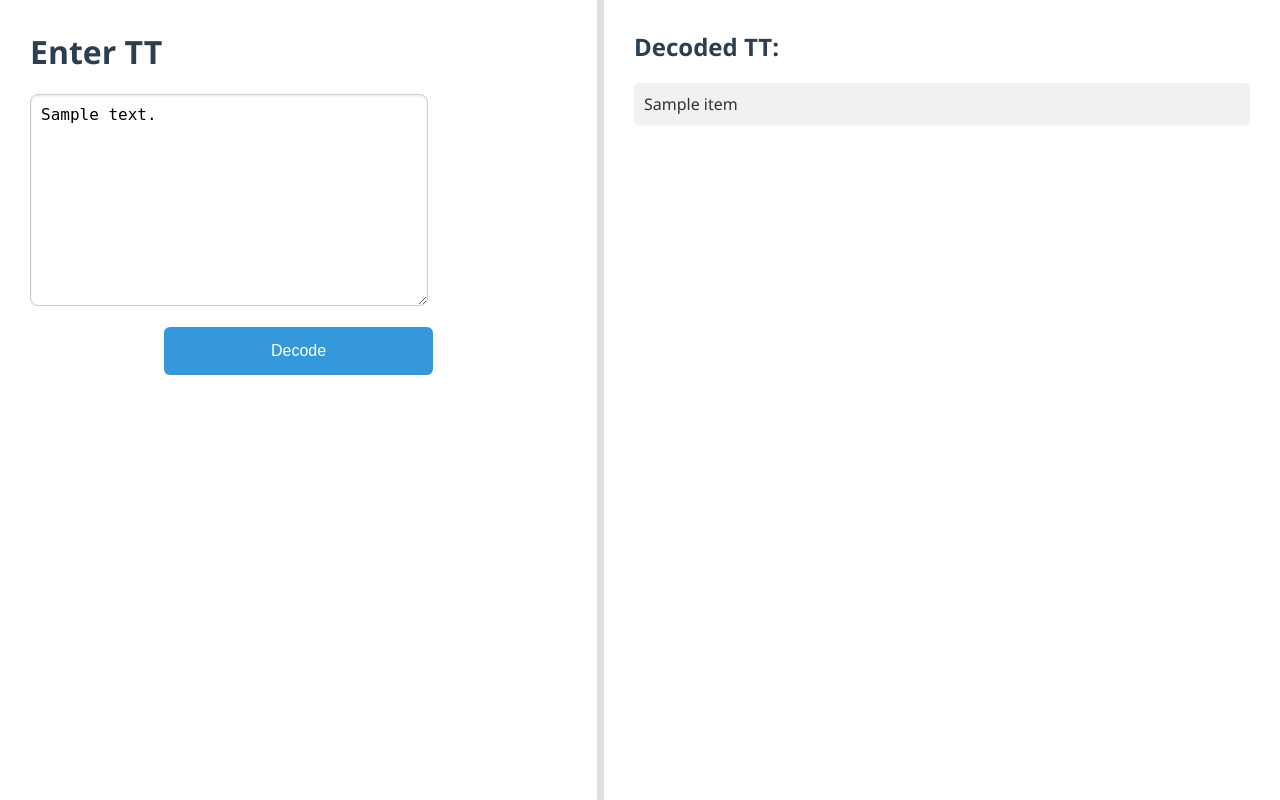
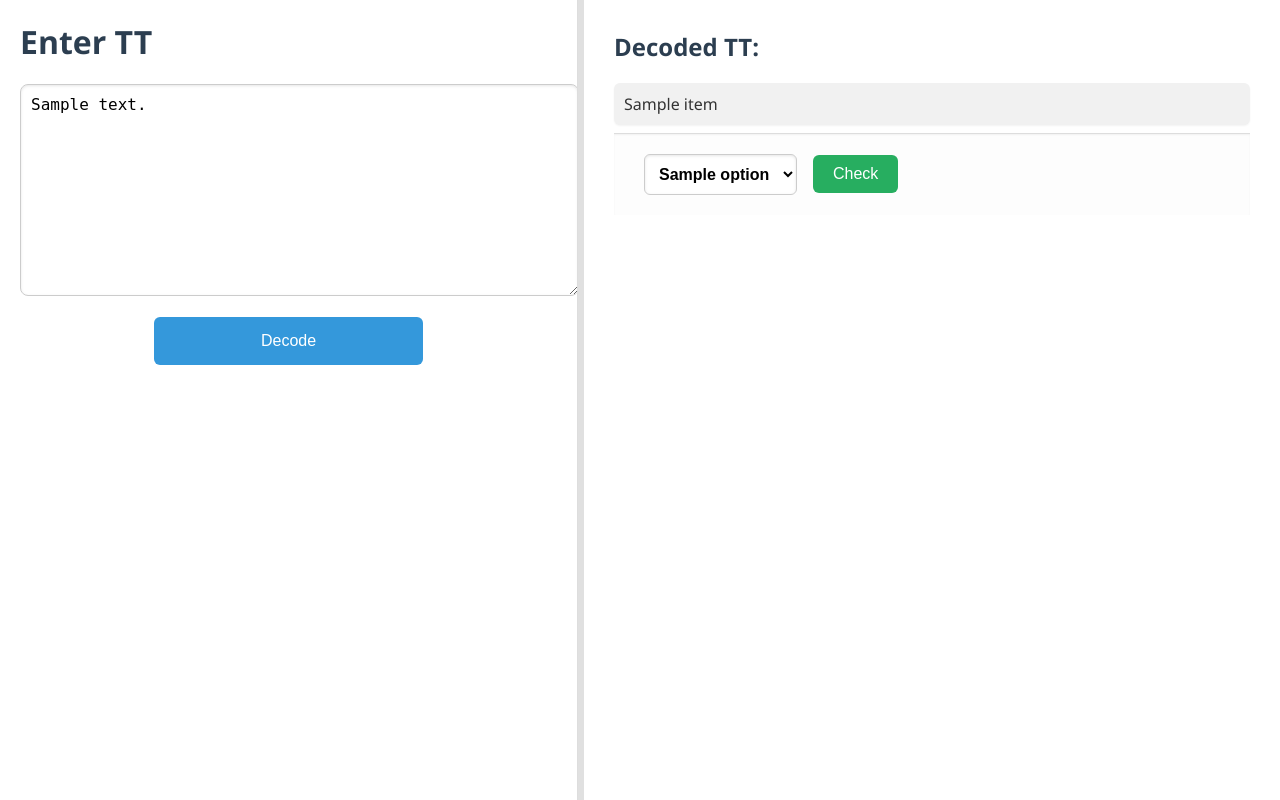
Before and after one commit to linkon-devin/fastapi-form-submission, a FastAPI app: template templates/index.html in a window 1280 px wide. Run offline with FastAPI, Linux system fonts and the light colour scheme; the template is opened without the code that fills it: most values are stand-ins (such as "Sample title", 1, 10 or a date in 2020).

Commit message:
option selected tt

```diff
--- a/constants.py
+++ b/constants.py
@@ -1,4 +1 @@
-
-from enum import Enum
-
 tt_options = [f"tt_{i:02d}" for i in range(1, 100)]
--- a/main.py
+++ b/main.py
@@ -1,7 +1,6 @@
-from typing import Union
 from fastapi.responses import HTMLResponse
 from fastapi.templating import Jinja2Templates
-from decode_tt import decode_transaction, decode_tt
+from decode_tt import decode_tt
 from constants import tt_options
 from fastapi.staticfiles import StaticFiles
 from fastapi import FastAPI, Request, Form
@@ -15,12 +14,15 @@ templates = Jinja2Templates(directory="templates")
 async def load_form(request: Request):
     return templates.TemplateResponse("index.html", {"request": request, "result": None, "options": None, "input_text": ""})
 
-@app.post("/", response_class=HTMLResponse)
+@app.post("/get-decoded-tt", response_class=HTMLResponse)
 async def handle_form(request: Request, input_text: str = Form(...)):
-    decoded_tt_response = decode_transaction(input_text)
+    decoded_tt_response = decode_tt(input_text)
+    print("Decoded TT Response:", decoded_tt_response)
     return templates.TemplateResponse("index.html", {"request": request, "result": decoded_tt_response.split('\n'), "options": tt_options, "input_text": input_text})
 
-@app.post("/submit-tt-type", response_class=HTMLResponse)
+@app.post("/get-decoded-tt-by-type", response_class=HTMLResponse)
 async def handle_form(request: Request, input_text: str = Form(...), selected_option: str = Form(...)):
-    decoded_tt_response = decode_tt(input_text)
+    print("input_text:", input_text)
+    print("selected_option:", selected_option)
+    decoded_tt_response = decode_tt(input_text, selected_option)
     return templates.TemplateResponse("index.html", {"request": request, "result": decoded_tt_response.split('\n'), "options": tt_options, "input_text": input_text})
--- a/static/css/style.css
+++ b/static/css/style.css
@@ -18,7 +18,7 @@ body {
   /* flex-basis: 30%; */
   min-width: 30%;
   max-width: 90%;
-  padding: 30px;
+  padding: 20px;
   background-color: #ffffff;
   overflow-y: auto;
   box-sizing: border-box;
@@ -52,7 +52,7 @@ h2 {
 
 /* Textarea */
 textarea {
-  width: 70%;
+  width: 100%;
   padding: 10px;
   border: 1px solid #ccc;
   border-radius: 8px;
@@ -101,3 +101,49 @@ li {
   display: flex;
   flex-direction: column;
 } */
+
+/* TT Options Section */
+#tt-options {
+  padding: 20px 30px;
+  background-color: #fdfdfd;
+  border-top: 1px solid #ddd;
+  box-shadow: inset 0 1px 2px rgba(0, 0, 0, 0.05);
+}
+
+.tt-options-form {
+  display: flex;
+  flex-direction: column;
+  gap: 10px;
+}
+
+.tt-options-controls {
+  display: flex;
+  align-items: center;
+  gap: 16px;
+}
+
+.tt-options-form select {
+  padding: 10px;
+  font-size: 16px;
+  font-weight: bold;
+  border-radius: 6px;
+  border: 1px solid #ccc;
+  background-color: #fff;
+  min-width: 150px;
+  box-shadow: inset 0 1px 3px rgba(0, 0, 0, 0.1);
+}
+
+#check-button {
+  padding: 10px 20px;
+  font-size: 16px;
+  background-color: #27ae60;
+  color: white;
+  border: none;
+  border-radius: 6px;
+  cursor: pointer;
+  transition: background-color 0.2s ease;
+}
+
+#check-button:hover {
+  background-color: #1e8449;
+}
--- a/templates/index.html
+++ b/templates/index.html
@@ -4,7 +4,7 @@
     <title>TT Decoder</title>
     <link
       rel="stylesheet"
-      href="{{ url_for('static', path='css/style.css') }}"
+      href="/static/css/style.css"
     />
   </head>
   <body>
@@ -18,14 +18,17 @@
       <div id="tt-result">
         {% if result is iterable and not result is string %} {% include
         'ttresult.html' %} {% endif %}
+
+        <!-- tt options -->
+      {% if options %}
+      <div id="tt-options">{% include 'ttoptions.html' %}</div>
+      {% endif %}
+        <!-- tt options -->
+
       </div>
       <!-- decoded output -->
 
-      <!-- tt options -->
-      <!-- {% if options %}
-    <div id="tt-options">{% include 'ttoptions.html' %}</div>
-    {% endif %} -->
-      <!-- tt options -->
+
 
       {% endif %}
       <!-- tt decode result -->
--- a/templates/ttinput.html
+++ b/templates/ttinput.html
@@ -1,7 +1,7 @@
 <h1>Enter TT</h1>
 
-<form method="post">
-  <textarea name="input_text" rows="10" cols="50" required>
+<form method="POST" action="/get-decoded-tt" class="tt-input-form" id="decode-form">
+  <textarea name="input_text" id="input_text" rows="10" cols="50" required>
 {{ input_text | default('') }}</textarea
   >
   <br />
--- a/templates/ttoptions.html
+++ b/templates/ttoptions.html
@@ -1,13 +1,14 @@
-<form method="POST" action="/submit-tt-type">
-  <input type="hidden" name="input_text" value="{{ input_text }}">
+<form method="POST" action="/get-decoded-tt-by-type" class="tt-options-form" id="options-form">
+  <input type="hidden" name="input_text" value="{{ input_text }}" />
+  <div class="tt-options-controls">
     <select name="selected_option" id="options">
       {% for option in options %}
-    <option value="{{ option }}" {% if loop.first %}selected{% endif %}>
+      <option value="{{ option }}"
+        {% if option == selected_option %}selected{% endif %}>
         {{ option }}
       </option>
       {% endfor %}
     </select>
-  <button type="submit">Check</button>
+    <button type="submit" id="check-button">Check</button>
+  </div>
 </form>
-
-<script src="/static/js/tt.js"></script>
```
Also changed, not shown: extract_tt.py (+3 -7 lines), static/js/tt.js (deleted, +0 -34 lines). Lines whose indentation alone changed are shown as unchanged.
